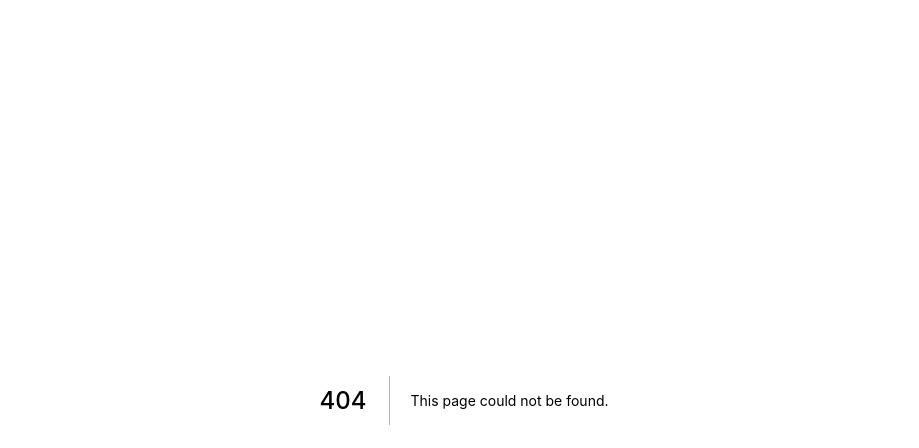
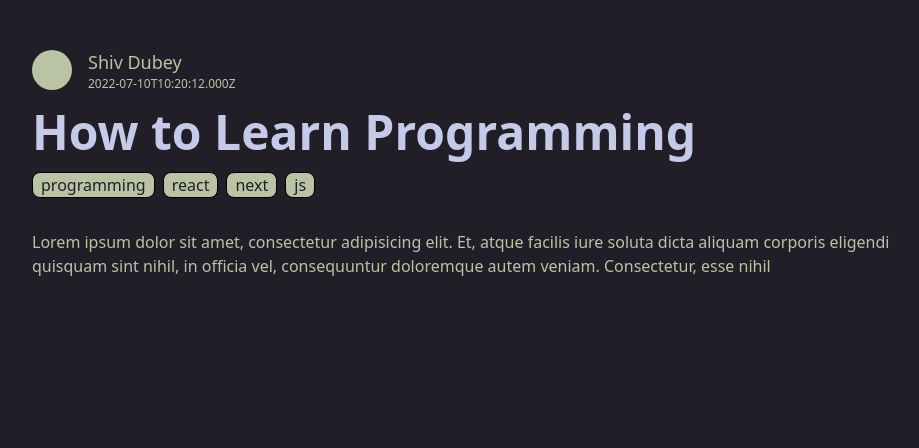
Before and after one commit to dubey98/dubey98.github.io, a Next.js app: page /blogs/1 in a window 1280 px wide. Before the commit this address had no page. Shown: the top 448 px of the page, without its empty margins (176-1095 px from the left). Built offline with nearby package versions, Linux system fonts and the light colour scheme.

Commit message:
added styling and files for indivisual blogs

```diff
--- a/package.json
+++ b/package.json
@@ -11,9 +11,12 @@
   "dependencies": {
     "axios": "^0.27.2",
     "bundle-loader": "^0.5.6",
+    "gray-matter": "^4.0.3",
     "next": "12.1.5",
     "react": "18.1.0",
-    "react-dom": "18.1.0"
+    "react-dom": "18.1.0",
+    "remark": "^14.0.2",
+    "remark-html": "^15.0.1"
   },
   "devDependencies": {
     "autoprefixer": "^10.4.5",
--- /dev/null
+++ b/pages/blogs/[slug].jsx
@@ -0,0 +1,82 @@
+import React from "react";
+
+function Blog({ blog }) {
+  return (
+    <div className="bg-custom-black text-custom-green min-h-screen">
+      <div className="px-4 py-12 max-w-4xl mx-auto">
+        <div className="flex">
+          <div className="flex items-center justify-center">
+            <div className="relative h-10 w-10 overflow-hidden rounded-full bg-custom-green"></div>
+          </div>
+          <div className="ml-2 flex-grow pl-2">
+            <h3 className="text-lg font-medium">{blog.author}</h3>
+            <p className="text-xs">{blog.datePublished}</p>
+          </div>
+        </div>
+        <h1 className="py-4 text-5xl font-semibold text-custom-peri">
+          {blog.title}
+        </h1>
+        <div className="-ml-1 flex pb-2">
+          {blog.tags.map((tag, index) => {
+            return (
+              <div
+                className="mx-1 rounded-lg border border-black px-2 bg-custom-green text-custom-black"
+                key={index}
+              >
+                {tag.displayValue}
+              </div>
+            );
+          })}
+        </div>
+        <div className="space-y-2 pt-6">
+          {blog.content}
+        </div>
+      </div>
+    </div>
+  );
+}
+
+export async function getStaticProps({ params }) {
+  return {
+    props: {
+      blog: {
+        id: 1,
+        author: "Shiv Dubey",
+        authorImageSrc: "https://bulma.io/images/placeholders/128x128.png",
+        datePublished: new Date().toJSON(),
+        title: "How to Learn Programming",
+        numOfLikes: 24,
+        numOfComments: 7,
+        tags: [
+          { displayValue: "programming" },
+          { displayValue: "react" },
+          { displayValue: "next" },
+          { displayValue: "js" },
+        ],
+        content:
+          "Lorem ipsum dolor sit amet, consectetur adipisicing elit. Et, atque facilis iure soluta dicta aliquam corporis eligendi quisquam sint nihil, in officia vel, consequuntur doloremque autem veniam. Consectetur, esse nihil",
+      },
+    },
+  };
+}
+
+export async function getStaticPaths() {
+  const data = [];
+  return {
+    paths: [
+      {
+        params: {
+          slug: "my-first-blog",
+        },
+      },
+      {
+        params: {
+          slug: "my-second-blog",
+        },
+      },
+    ],
+    fallback: true,
+  };
+}
+
+export default Blog;
```
Also changed, not shown: 1 other file (tests, documents, lock files or other folders).
